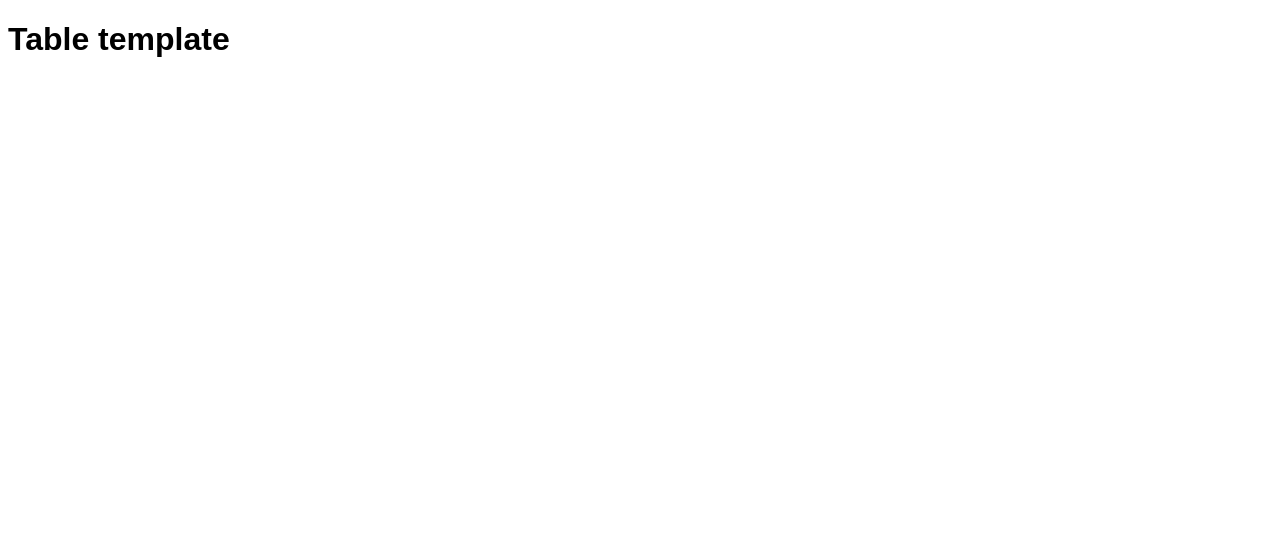
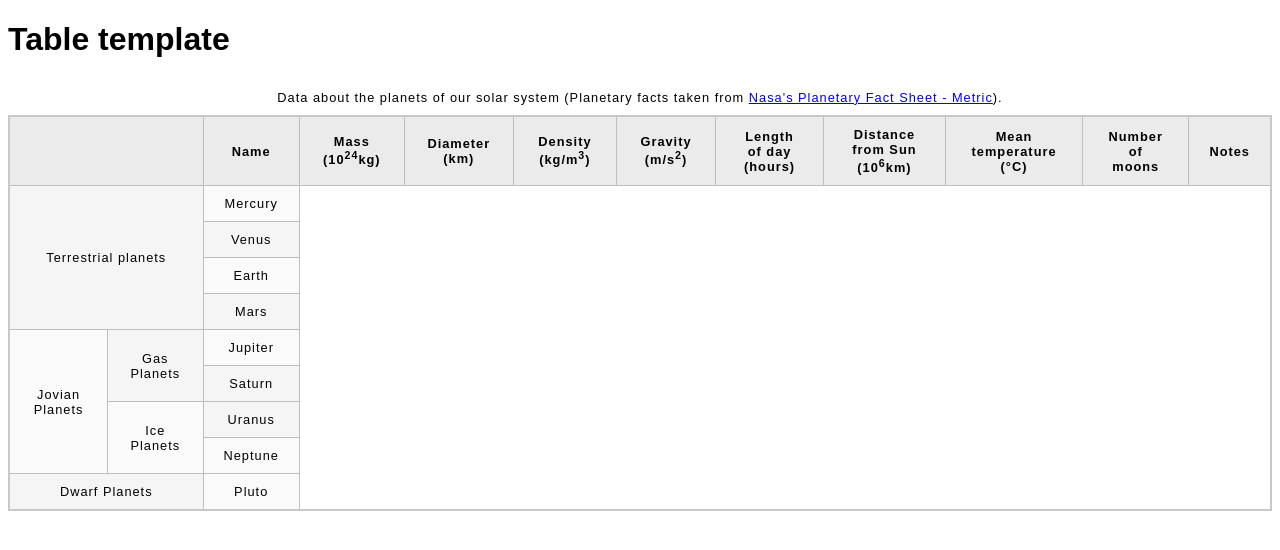
Before and after one commit to bspence205/PlanetData, a plain HTML site: page index.html in a window 1280 px wide. Drawn offline with Linux system fonts and the light colour scheme.

Commit message:
using table semantics, set up the structure of the table and filled in the header and row components. after inputting the remainder of the rows, the goal will be to add attributes to the table data to associate the header and rows to columns and rowgroups

```diff
--- a/index.html
+++ b/index.html
@@ -9,6 +9,68 @@
   <body>
     <h1>Table template</h1>
 
-
+    <table>
+      <caption>
+        Data about the planets of our solar system (Planetary facts taken from <a href="http://nssdc.gsfc.nasa.gov/planetary/factsheet/">Nasa's Planetary Fact Sheet - Metric</a>).
+      </caption>
+      <thead>
+        <tr>
+          <th colspan="2"></th>
+          <th>Name</th>
+          <th>Mass (10<sup>24</sup>kg)</th>
+          <th>Diameter (km)</th>
+          <th>Density (kg/m<sup>3</sup>)</th>
+          <th>Gravity (m/s<sup>2</sup>)</th>
+          <th>Length of day (hours)</th>
+          <th>Distance from Sun (10<sup>6</sup>km)</th>
+          <th>Mean temperature (°C)</th>
+          <th>Number of moons</th>
+          <th>Notes</th>
+        </tr>
+      </thead>
+      <tbody>
+          <tr>
+            <td colspan="2" rowspan="5">Terrestrial planets</td>
+          </tr>
+          <tr>
+            <td>Mercury</td>
+          </tr>
+          <tr>
+            <td>Venus</td>
+          </tr>
+          <tr>
+            <td>Earth</td>
+          </tr>
+          <tr>
+            <td>Mars</td>
+          </tr>
+          <tr>
+            <td colspan="1" rowspan="7">Jovian Planets</td>
+          </tr>
+            <td rowspan="3">Gas Planets</td>
+          </tr>
+          <tr>
+            <td>Jupiter</td>
+          </tr>
+          <tr>
+            <td>Saturn</td>
+          </tr>
+          <tr>
+            <td rowspan="3">Ice Planets</td>
+          </tr>
+          <tr>
+            <td>Uranus</td>
+          </tr>
+          <tr>
+            <td>Neptune</td>
+          </tr>
+          <tr>
+            <td colspan="2" rowspan="2">Dwarf Planets</td>
+          </tr>
+          <tr>
+            <td>Pluto</td>
+          </tr>
+      </tbody>
+    </table>
   </body>
 </html>
```
